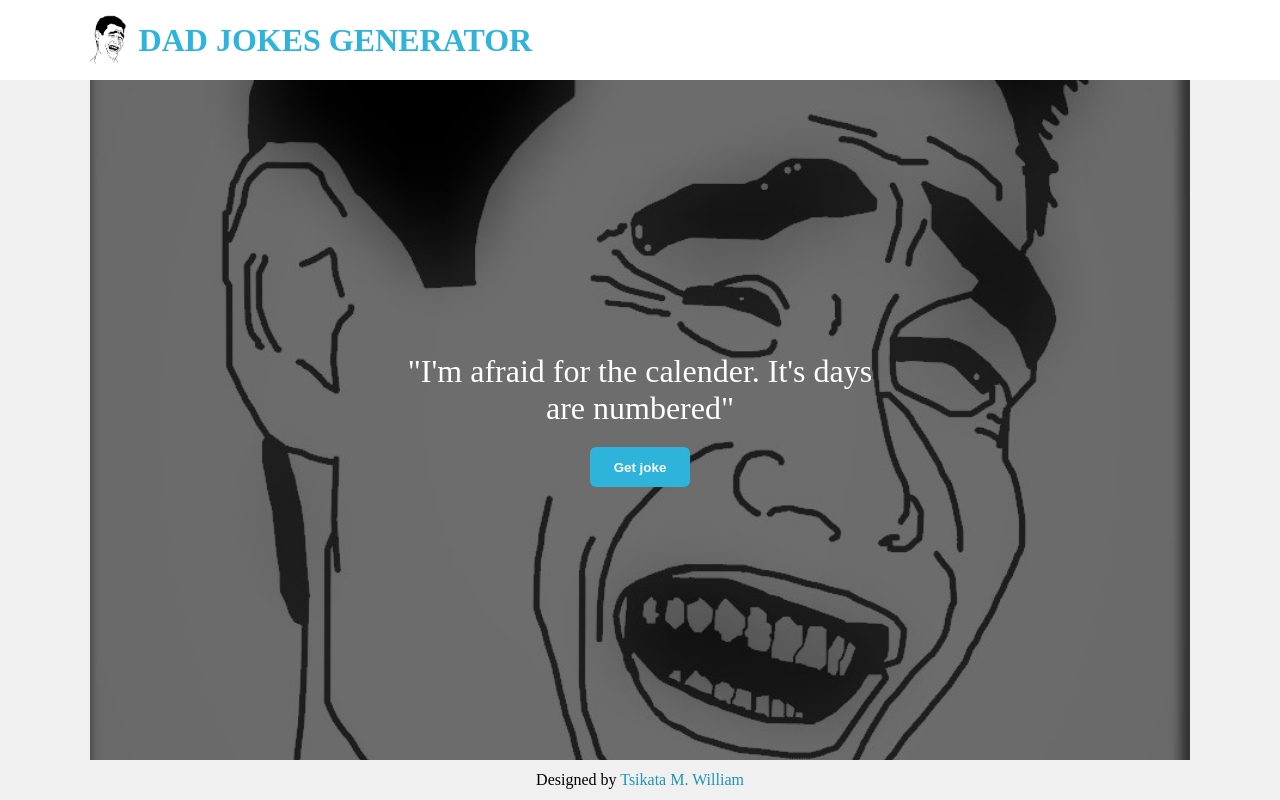
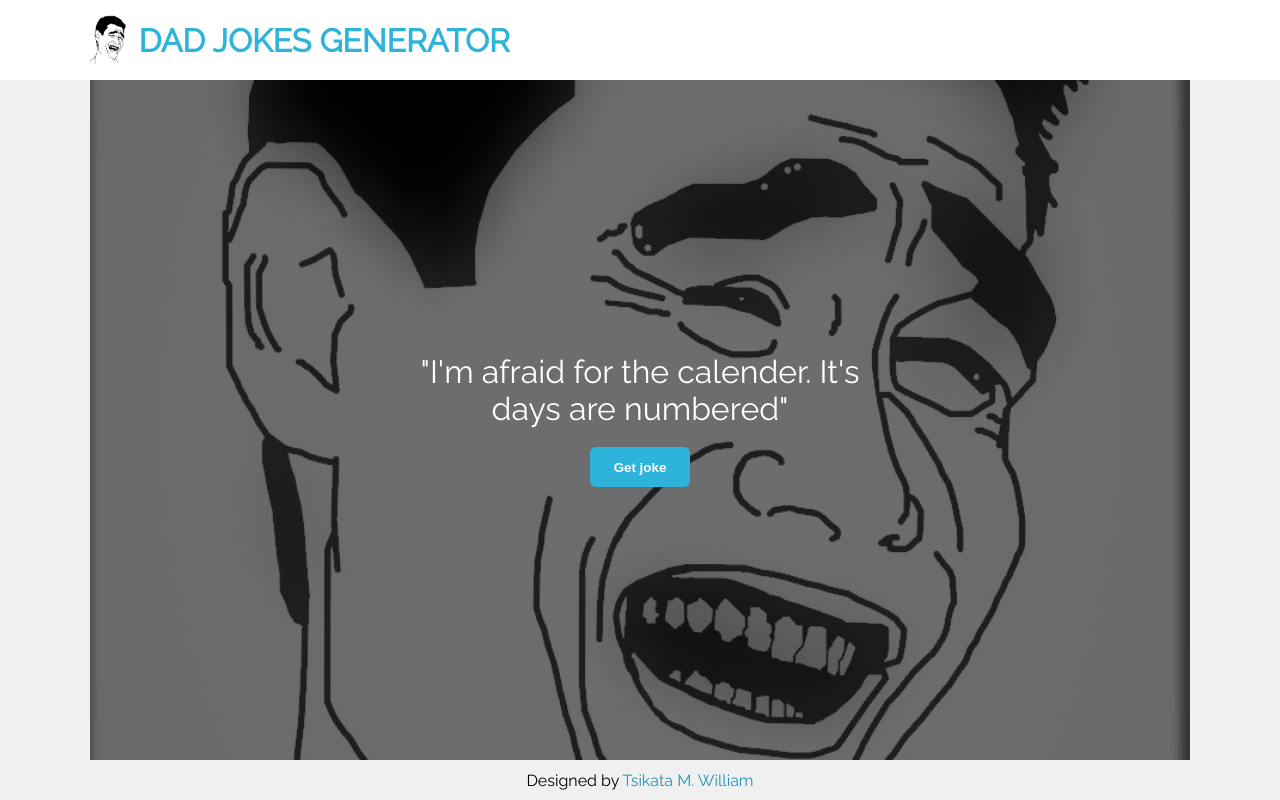
Before and after one commit to tsikatawill/dad-jokes-generator, a plain HTML site: page index.html in a window 1280 px wide. Drawn offline with Linux system fonts and the light colour scheme.

Commit message:
Added Raleway google font

```diff
--- a/sass/style.sass
+++ b/sass/style.sass
@@ -1,3 +1,5 @@
+@import url('https://fonts.googleapis.com/css2?family=Raleway&display=swap')
+
 *
     margin: 0
     padding: 0
@@ -6,7 +8,7 @@
 $primary: #2eb3db
 
 body
-    font-family: poppins
+    font-family: "Raleway", sans-serif
     background-color: #f0f0f0
 
     .container
```
Also changed, not shown: css/style.min.css.
